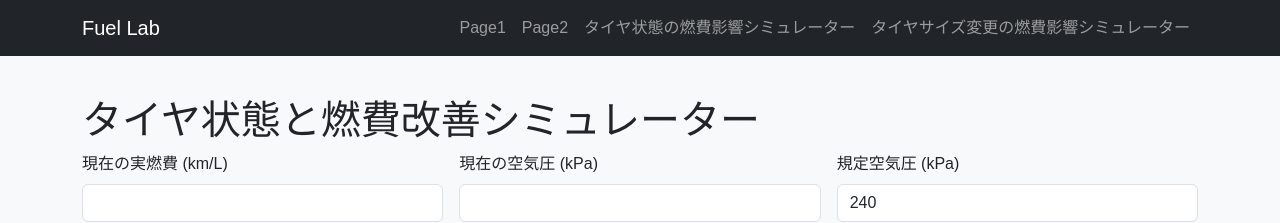
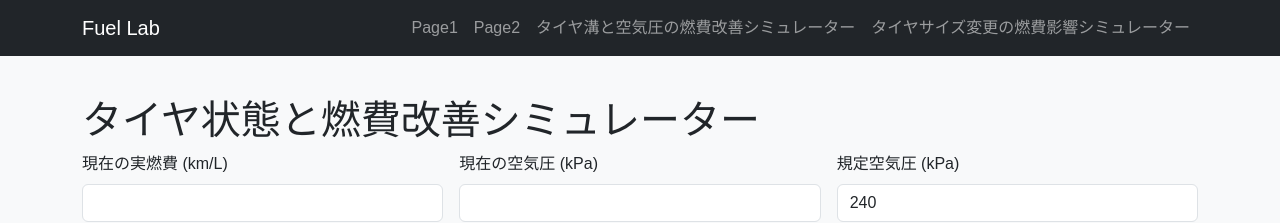
Before and after one commit to funyapar-org/fuel-lab, a Jekyll site: the page built from tire-condition.md, in a window 1280 px wide. Shown: the top 223 px of the page. Built offline with Jekyll 4.4.1, drawn with Linux system fonts in a browser that asks for light colours; part of the change alters nothing that is shown.

Commit message:
fix tire condition

```diff
--- a/_includes/header.html
+++ b/_includes/header.html
@@ -8,7 +8,7 @@
       <ul class="navbar-nav ms-auto">
         <li class="nav-item"><a class="nav-link" href="{{ site.baseurl }}/page1.html">Page1</a></li>
         <li class="nav-item"><a class="nav-link" href="{{ site.baseurl }}/page2.html">Page2</a></li>
-        <li class="nav-item"><a class="nav-link" href="{{ site.baseurl }}/tire-condition.html">タイヤ状態の燃費影響シミュレーター</a></li>
+        <li class="nav-item"><a class="nav-link" href="{{ site.baseurl }}/tire-condition.html">タイヤ溝と空気圧の燃費改善シミュレーター</a></li>
         <li class="nav-item"><a class="nav-link" href="{{ site.baseurl }}/tire-simulator.html">タイヤサイズ変更の燃費影響シミュレーター</a></li>
       </ul>
     </div>
--- a/tire-condition.md
+++ b/tire-condition.md
@@ -1,7 +1,7 @@
 ---
 layout: default
-title: タイヤ状態と燃費改善シミュレーター
-description: 空気圧や溝の減りから、燃費がどの程度悪化しているかを推定し、新品状態に戻したときの改善率を計算します。
+title: タイヤ溝と空気圧の燃費改善シミュレーター
+description: タイヤ溝や空気圧の減りから、燃費がどの程度悪化しているかを推定し、新品状態に戻したときの改善率を計算します。
 ---
 
 # タイヤ状態と燃費改善シミュレーター
@@ -53,36 +53,68 @@ document.getElementById("form").addEventListener("submit", e => {
   const curT = parseFloat(document.getElementById("currentTread").value);
   const newT = parseFloat(document.getElementById("newTread").value);
 
-  // 出力先要素取得（←これが無かったのが原因）
+  // 出力要素
   const improvePctEl = document.getElementById("improvePct");
   const estFuelEl = document.getElementById("estFuel");
   const commentEl = document.getElementById("comment");
 
-  // 低空気圧による悪化：10%低下で約1%悪化の簡易モデル
-  const pressRatio = curP / nomP;
-  const pressEffect = 1 + (1 - pressRatio) * 0.1;
+  // 入力チェック
+  if (!(fuel > 0) || !(curP > 0) || !(nomP > 0) || !(curT > 0) || !(newT > 0)) {
+    alert("すべての入力欄に正しい値を入れてください（0より大きい値）。");
+    return;
+  }
 
-  // 溝の摩耗による影響：50%摩耗で2.5%悪化の簡易モデル
-  const treadRatio = curT / newT;
-  const treadEffect = 1 - (1 - treadRatio) * 0.05;
+  // === パラメータ（必要なら調整） ===
+  const k_t = 0.05;  // 溝深さ差による抵抗増分の係数
+  const k_p = 0.10;  // 空気圧低下による抵抗増分の係数
 
-  // 総合抵抗（>1なら悪化）
-  const totalResist = (pressEffect + (2 - treadEffect)) / 2;
+  // === 溝深さによる抵抗（新品基準 rr_new = 1） ===
+  // 差分比 = (新品 - 現状) / 新品
+  const treadDiffRatio = Math.max(0, (newT - curT) / newT); // 0以上にクリップ
+  const rr_from_tread = 1 + k_t * treadDiffRatio;
 
-  // 改善率
-  const improveFactor = 1 / totalResist;
-  const improvePct = ((improveFactor - 1) * 100).toFixed(2);
-  const estFuel = (fuel * improveFactor).toFixed(2);
+  // === 空気圧による抵抗 ===
+  // 圧力差比 = (規定 - 現状) / 規定
+  const pressureDiffRatio = Math.max(0, (nomP - curP) / nomP); // 0以上に
+  const rr_from_pressure = 1 + k_p * pressureDiffRatio;
 
-  // 表示へ反映
+  // === 合成（現在タイヤの抵抗係数） ===
+  const rr_current = rr_from_tread * rr_from_pressure;
+
+  // 新品＋規定圧の抵抗係数（基準）を 1 とする
+  const rr_new = 1;
+
+  // === 推定燃費（新品にしたとき） ===
+  // 現在は rr_current で観測された燃費 fuel。
+  // 新品時の燃費は fuel * (rr_current / rr_new)
+  const estFuel = fuel * (rr_current / rr_new);
+
+  // 改善率（%）： (estFuel / fuel - 1) *100 で求められるが、
+  // 上の式だと estFuel >= fuel になる想定（rr_current >= 1）
+  const improvePct = ((estFuel / fuel - 1) * 100).toFixed(2);
+
+  // 表示
   improvePctEl.textContent = improvePct;
-  estFuelEl.textContent = estFuel;
-
+  estFuelEl.textContent = estFuel.toFixed(2);
   document.getElementById("resultArea").classList.remove("d-none");
 
+  // コメント生成（分かりやすく）
+  const parts = [];
+  if (treadDiffRatio > 0) {
+    parts.push(`溝が新品に比べて ${(treadDiffRatio * 100).toFixed(1)}% 減っています（影響係数 k_t=${k_t}）。`);
+  } else {
+    parts.push("溝は新品と同等です。");
+  }
+  if (pressureDiffRatio > 0) {
+    parts.push(`空気圧は規定から ${(pressureDiffRatio * 100).toFixed(1)}% 低下しています（係数 k_p=${k_p}）。`);
+  } else {
+    parts.push("空気圧は規定どおりです。");
+  }
+
   commentEl.textContent =
-    `空気圧 ${curP}kPa（規定 ${nomP}kPa）、残り溝 ${curT}mm のため、` +
-    `転がり抵抗が約 ${(totalResist * 100 - 100).toFixed(1)}% 増加していると推定します。` +
-    `新品タイヤ＋適正空気圧で ${improvePct}% 程度の燃費改善が見込まれます。`;
+    `${parts.join(" ")} 推定では転がり抵抗係数（現状）=${rr_current.toFixed(4)}。` +
+    `新品＋規定空気圧に戻すと燃費が約 ${improvePct}% 改善し、` +
+    `推定燃費は ${estFuel.toFixed(2)} km/L です。`;
+
 });
 </script>
```
